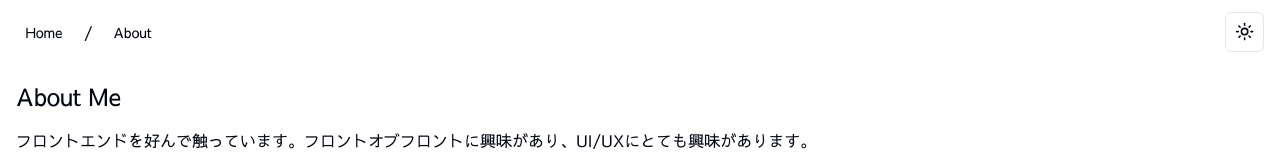
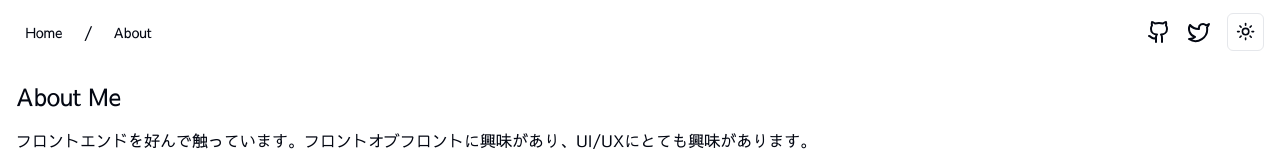
Before and after one commit to Bayathy/blog, a Next.js app: page /about in a window 1280 px wide. Shown: the top 160 px of the page. Built offline with nearby package versions, Linux system fonts and the light colour scheme.

Commit message:
feat: 🚀 linkの追加

```diff
--- a/src/app/layout.tsx
+++ b/src/app/layout.tsx
@@ -8,8 +8,9 @@ import { Header } from '@/components/Header/header'
 const sawarabi_regular = localFont({ src: './Sawarabi.ttf', weight: '400' })
 
 export const metadata: Metadata = {
-  title: 'Create Next App',
-  description: 'Generated by create next app',
+  title: 'Bayathy.dev',
+  description: 'ばやしのポートフォリオサイト兼ブログ。',
+
 }
 
 export default function RootLayout({
@@ -20,7 +21,7 @@ export default function RootLayout({
   return (
     <html lang="ja" suppressHydrationWarning>
       <body className={sawarabi_regular.className}>
-        <div className="grid min-h-screen grid-flow-row grid-cols-[100%] grid-rows-[auto_1fr]">
+        <div className="mb-12 grid min-h-[100lvh] grid-flow-row grid-cols-[100%] grid-rows-[auto_1fr]">
           <Header />
           <div className="mx-auto mt-4 w-full max-w-7xl px-4">
             {children}
--- a/src/app/page.tsx
+++ b/src/app/page.tsx
@@ -12,7 +12,7 @@ export const Home: React.FC = async () => {
       <h2 className="text-xl">Profile</h2>
       <div className="grid grid-cols-2 gap-2 md:grid-cols-3">
         <LinkCard href="/about" title="aboutme" />
-        <LinkCard href="/links" title="Links" />
+        <LinkCard href="/works" title="Works" />
       </div>
       <hr className="border-gray-300 dark:border-gray-700" />
       <h2 className="text-xl">Posts</h2>
--- a/src/components/Header/header.tsx
+++ b/src/components/Header/header.tsx
@@ -3,6 +3,8 @@
 import type { FC } from 'react'
 import { ThemeProvider } from 'next-themes'
 import { usePathname } from 'next/navigation'
+import { Github, TwitterIcon } from 'lucide-react'
+import Link from 'next/link'
 import { Pagination, PaginationContent, PaginationItem, PaginationLink } from '../ui/pagination'
 import { ThemeToggleMenu } from './theme-toggle-menu'
 
@@ -51,6 +53,12 @@ export const Header: FC = () => {
 
         </PaginationContent>
       </Pagination>
+      <Link href="https://github.com/Bayathy" className="mr-4 rounded-full hover:text-blue-400">
+        <Github size={24} />
+      </Link>
+      <Link href="https://twitter.com/Bayathy" className="mr-4 hover:text-blue-400">
+        <TwitterIcon size={24} />
+      </Link>
       <ThemeProvider
         attribute="class"
         enableSystem
--- a/src/components/Header/theme-toggle-menu.tsx
+++ b/src/components/Header/theme-toggle-menu.tsx
@@ -18,7 +18,7 @@ export const ThemeToggleMenu: React.FC = () => {
   return (
     <DropdownMenu>
       <DropdownMenuTrigger asChild>
-        <Button variant="outline" size="icon">
+        <Button variant="outline" size="icon" className="h-max w-max p-2">
           <SunIcon className="size-[1.2rem] rotate-0 scale-100 transition-all dark:-rotate-90 dark:scale-0" />
           <MoonIcon className="absolute size-[1.2rem] rotate-90 scale-0 transition-all dark:rotate-0 dark:scale-100" />
           <span className="sr-only">Toggle theme</span>
```
